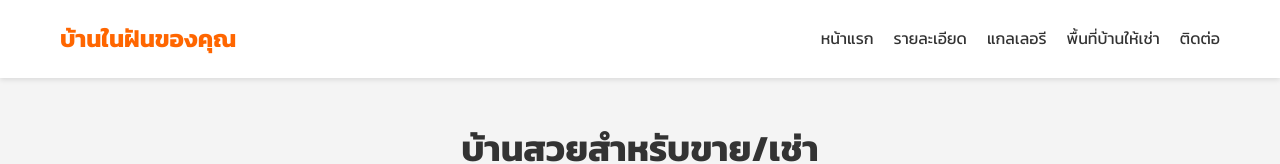
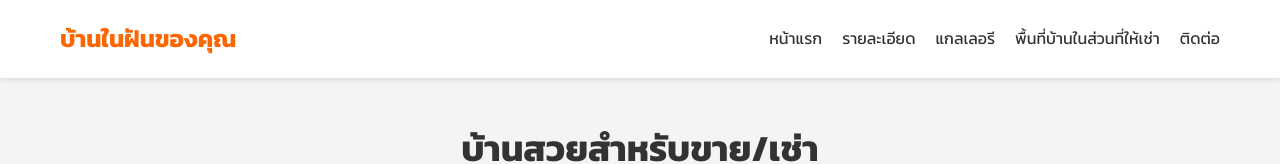
Before and after one commit to MT-jah99/Home, a plain HTML site: page index.html in a window 1280 px wide. Shown: the top 164 px of the page. Drawn offline with Linux system fonts and the light colour scheme.

Commit message:
Update index.html

```diff
--- a/index.html
+++ b/index.html
@@ -17,7 +17,7 @@
                     <li><a href="#home">หน้าแรก</a></li>
                     <li><a href="#property-detail">รายละเอียด</a></li>
                     <li><a href="#gallery">แกลเลอรี</a></li>
-		    <li><a href="#rental-area">พื้นที่บ้านให้เช่า</a></li>
+		    <li><a href="#rental-area">พื้นที่บ้านในส่วนที่ให้เช่า</a></li>
                     <li><a href="#contact">ติดต่อ</a></li>
                 </ul>
             </nav>
```
